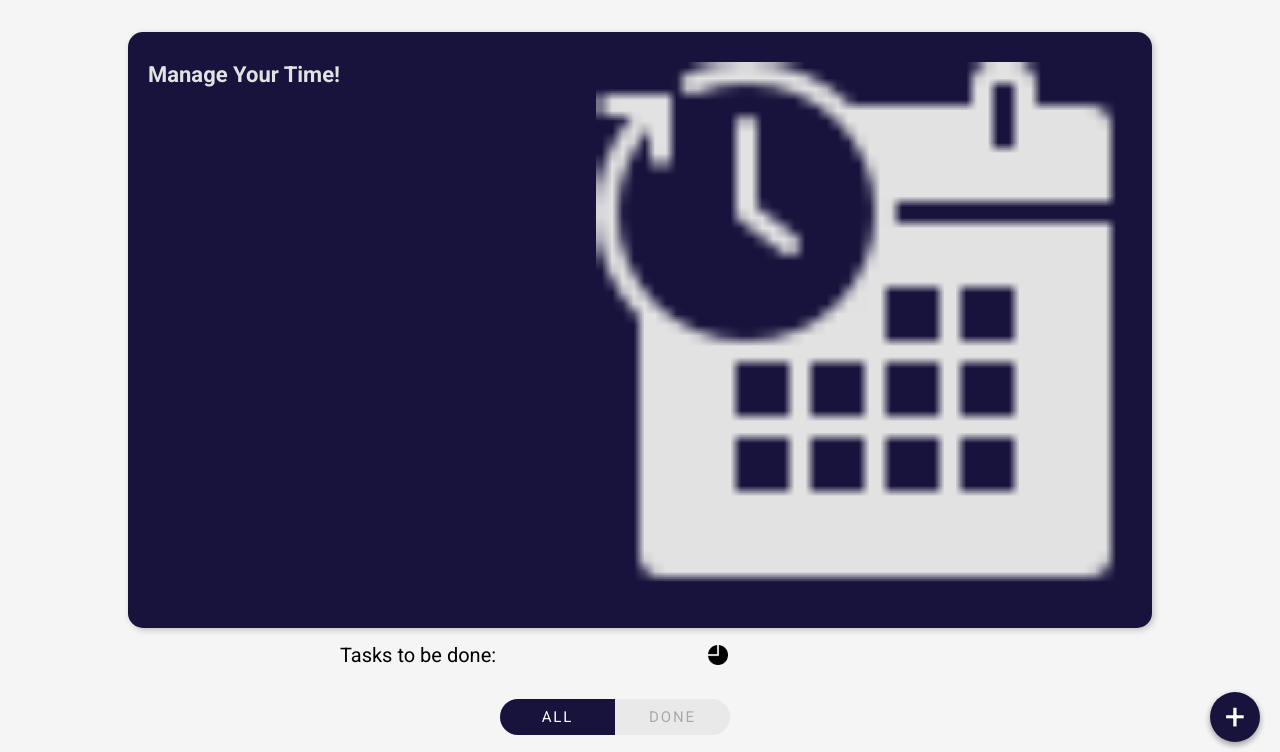
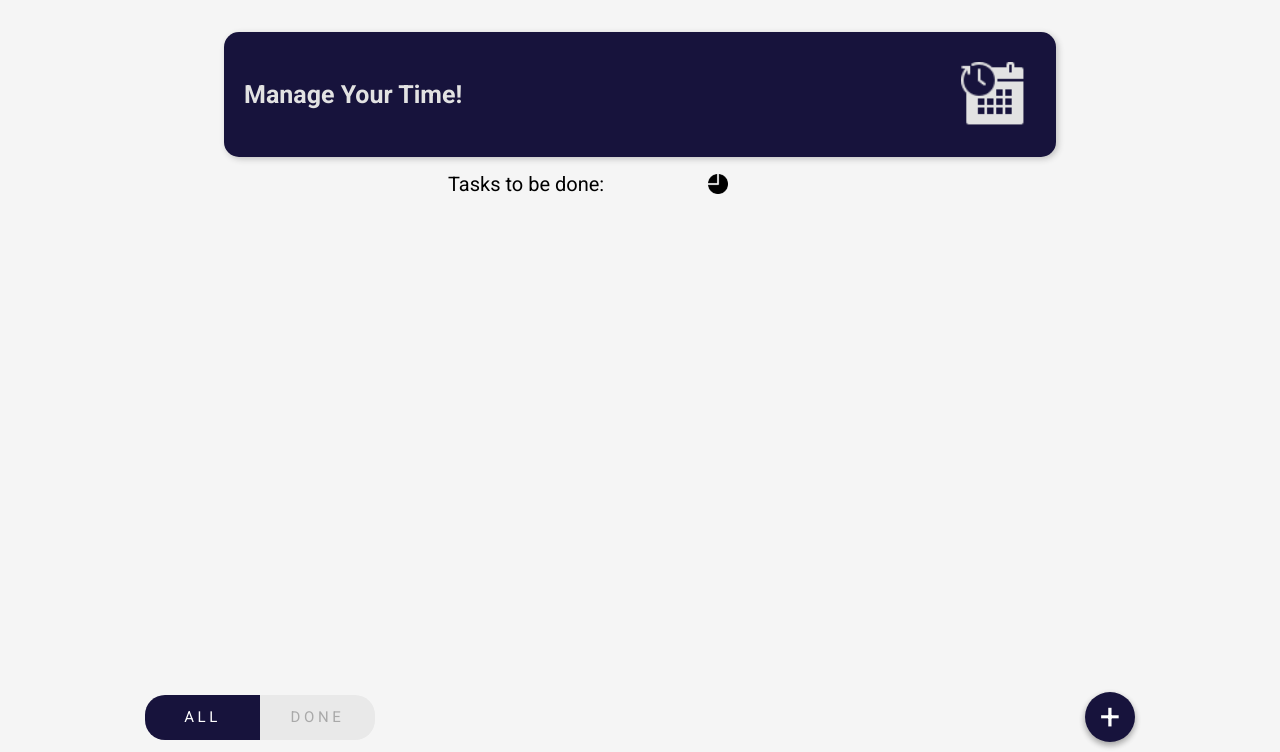
Before and after one commit to GSG-CF04/todoApp-team2, a plain HTML site: page tasks/tasks.html in a window 1280 px wide. Shown: the part 48-800 px from the top of the page. Drawn offline with Linux system fonts and the light colour scheme.

Commit message:
make tasks page responsive relates #17

```diff
--- a/tasks/tasks.css
+++ b/tasks/tasks.css
@@ -338,3 +338,73 @@ input[type="submit"] {
 #lessImportant {
     background-color: #0e9eeb9c;
 }
+
+
+/* --------------------- Tablet Size ----------------------*/
+
+@media (min-width: 768px) {
+    .main-tile {
+        height: 125px;
+        line-height: 65px;
+    }
+    .main-text {
+        flex-grow: 8;
+        font-size: 25px;
+        align-items: center;
+    }
+    .calendar {
+        flex-grow: 1;
+    }
+    .prog {
+        width: 40%;
+        justify-content: space-between;
+    }
+    footer {
+        justify-content: space-between;
+        padding: 10px 93px;
+    }
+    #container {
+        height: 45px;
+        line-height: 45px;
+        font-size: 30px;
+        margin-top: 3px;
+        margin-left: 0;
+    }
+    input[type="submit"] {
+        width: 100px;
+        height: 42px;
+        font-size: 21px;
+        margin: 14px 43px;
+    }
+}
+
+
+/* --------------------- Desktop Size ----------------------*/
+
+@media (min-width: 1024px) {
+    .prog {
+        width: 30%;
+        justify-content: space-between;
+    }
+    footer {
+        padding: 10px 145px;
+    }
+    .main-tile {
+        width: 65%;
+    }
+    .tile,
+    .checked-tile {
+        width: 90%;
+    }
+    #background {
+        width: 30%;
+        grid-area: background;
+    }
+    #all-screen,
+    #done-screen {
+        margin: 0 auto;
+        max-width: 65%;
+        grid-template-columns: 1fr 1fr;
+        grid-template-areas: "background background";
+    }
+}
```
